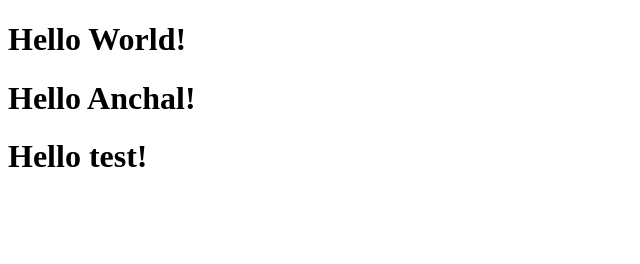
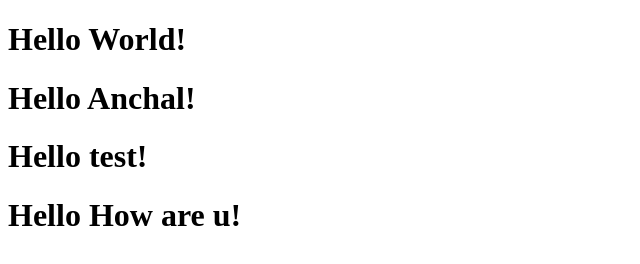
Before and after one commit to hinapra/LearnHTML, a plain HTML site: page index.html in a window 1280 px wide. Shown: the whole page, without its empty margins (0-640 px from the left). Drawn offline with Linux system fonts and the light colour scheme.

Commit message:
ap-test-done

```diff
--- a/index.html
+++ b/index.html
@@ -9,5 +9,6 @@
     <h1>Hello World!</h1>
     <h1>Hello Anchal!</h1>
     <h1>Hello test!</h1>
+    <h1>Hello How are u!</h1>
 </body>
 </html>
```
